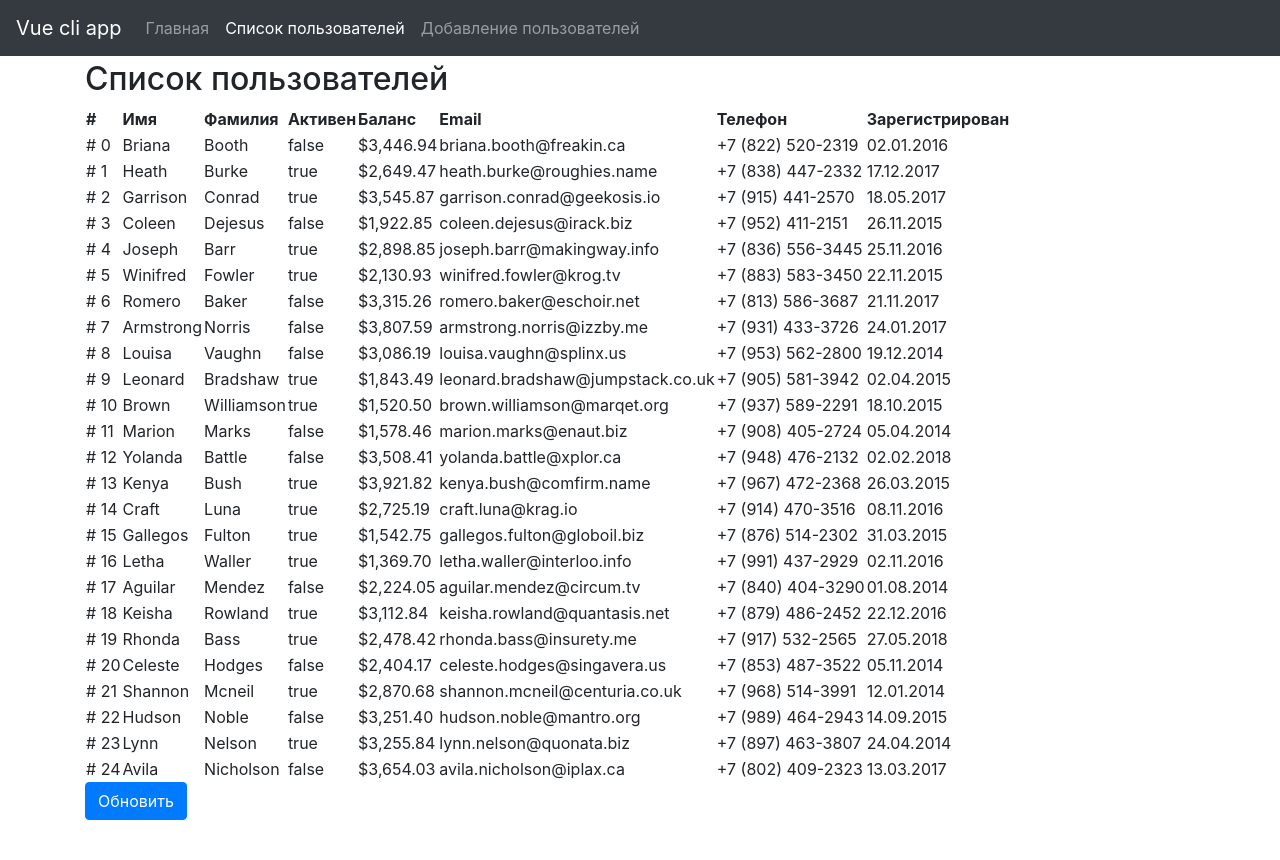
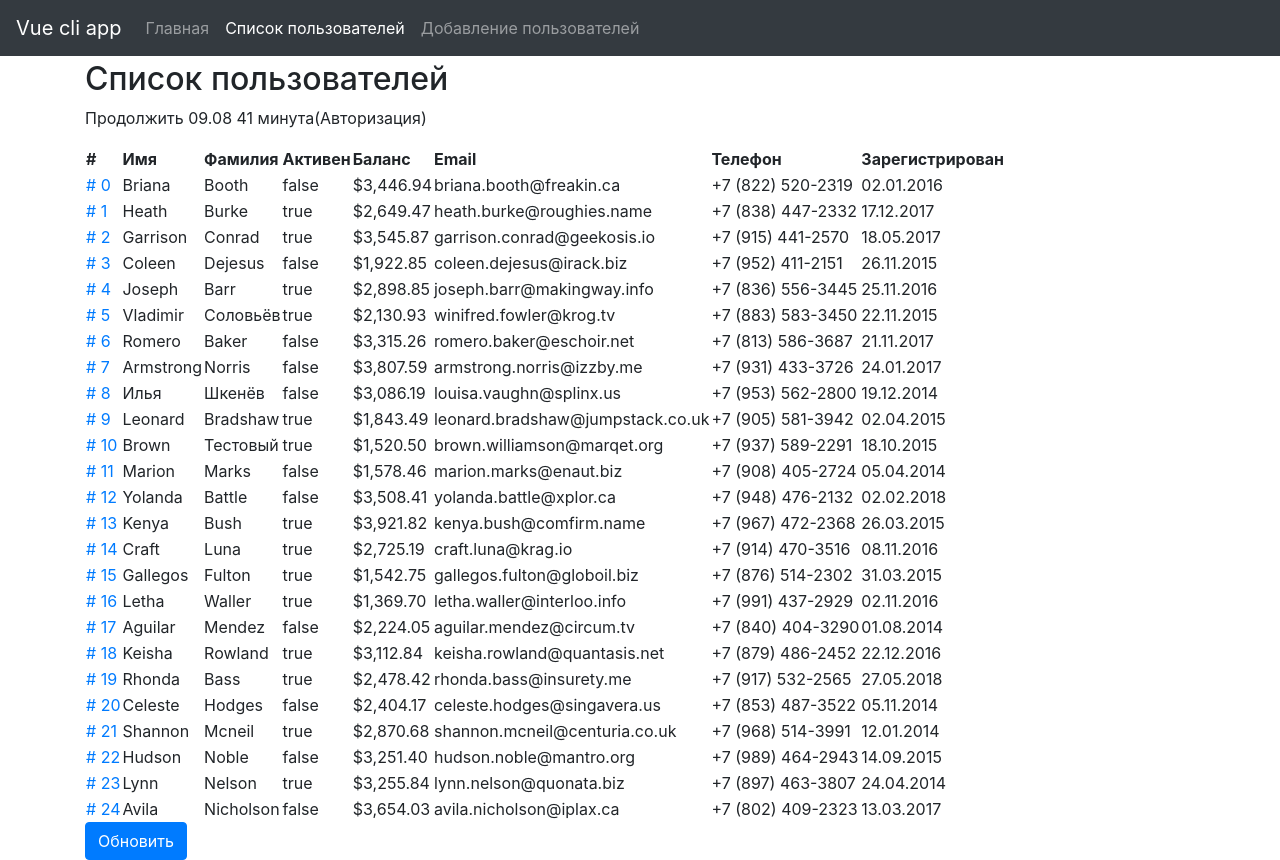
Before and after one commit to VladimirSolovyov/studying-vue, a Vue app in the folder classroomwork3/: page /users in a window 1280 px wide. Before the commit the page ends 820 px from the top, so only its background shows below. Built offline with nearby package versions, Linux system fonts and the light colour scheme; data requests are answered from the project's data file.

Commit message:
'Обучение_занятие4'

```diff
--- a/classroomwork3/db.json
+++ b/classroomwork3/db.json
@@ -1,5 +1,5 @@
 {
-    "users":[
+  "users": [
     {
       "id": 0,
       "isActive": false,
@@ -87,8 +87,8 @@
       "picture": "http://placehold.it/128x128",
       "age": 32,
       "accessLevel": "admin",
-          "firstName": "Winifred",
-          "lastName": "Fowler",
+      "firstName": "Vladimir",
+      "lastName": "Соловьёв",
       "company": "KROG",
       "email": "winifred.fowler@krog.tv",
       "phone": "+7 (883) 583-3450",
@@ -135,8 +135,8 @@
       "picture": "http://placehold.it/128x128",
       "age": 33,
       "accessLevel": "user",
-          "firstName": "Louisa",
-          "lastName": "Vaughn",
+      "firstName": "Илья",
+      "lastName": "Шкенёв",
       "company": "SPLINX",
       "email": "louisa.vaughn@splinx.us",
       "phone": "+7 (953) 562-2800",
@@ -168,7 +168,7 @@
       "age": 40,
       "accessLevel": "user",
       "firstName": "Brown",
-          "lastName": "Williamson",
+      "lastName": "Тестовый",
       "company": "MARQET",
       "email": "brown.williamson@marqet.org",
       "phone": "+7 (937) 589-2291",
--- /dev/null
+++ b/classroomwork3/src/axios.js
@@ -0,0 +1,12 @@
+import axios from 'axios'
+
+function getToken() {
+  return '123'
+}
+
+const instance = axios.create({
+  baseURL: 'http://localhost:3000',
+  headers: { Authorization: `Bearer ${getToken()}` }
+})
+
+export default instance
--- /dev/null
+++ b/classroomwork3/src/components/UserForm.vue
@@ -0,0 +1,55 @@
+<template>
+  <div>
+    <div class="form-group">
+      <label>Имя</label>
+      <input v-model="localUser.firstName" type="text" class="form-control">
+    </div>
+
+    <div class="form-group">
+      <label>Фамилия</label>
+      <input v-model="localUser.lastName" type="text" class="form-control">
+    </div>
+
+    <div class="form-group">
+      <label>О нас</label>
+      <textarea v-model="localUser.about" type="text" class="form-control"/>
+    </div>
+
+  </div>
+</template>
+
+<script>
+export default {
+  name: 'UserForm',
+  model: {
+    prop: 'user',
+    event: 'megaevent'
+  },
+  props: {
+    user: {
+      type: Object,
+      required: true
+    }
+  },
+  data: () => ({
+    localUser: {}
+  }),
+  watch: {
+    localUser: {
+      deep: true,
+      handler: 'updateUser'
+    }
+  },
+  mounted() {
+    this.localUser = this.user
+  },
+  methods: {
+    updateUser() {
+      this.$emit('megaevent', Object.assign({}, this.localUser))
+    }
+  }
+}
+</script>
+
+<style scoped>
+</style>
--- a/classroomwork3/src/components/UserList.vue
+++ b/classroomwork3/src/components/UserList.vue
@@ -11,7 +11,11 @@
       <th>Зарегистрирован</th>
     </thead>
     <tbody v-for="item in users" :key="item.id">
-      <td># {{ item.id }}</td>
+      <td>
+        <router-link :to="'/edit/'+ item.id">
+          # {{ item.id }}
+        </router-link>
+      </td>
       <td>{{ item.firstName }}</td>
       <td>{{ item.lastName }}</td>
       <td>{{ item.isActive }}</td>
--- a/classroomwork3/src/router.js
+++ b/classroomwork3/src/router.js
@@ -3,10 +3,11 @@ import Router from 'vue-router'
 import Home from './views/Home.vue'
 import Users from './views/Users.vue'
 import Add from './views/Add.vue'
+import Edit from './views/Edit.vue'
 
 Vue.use(Router)
 
-export default new Router({
+const router = new Router({
   mode: 'history',
   linkActiveClass: 'active',
   routes: [
@@ -18,12 +19,41 @@ export default new Router({
     {
       path: '/users',
       name: 'users',
-      component: Users
+      component: Users,
+      meta: { requiresAuth: true }
     },
     {
       path: '/add',
       name: 'add',
-      component: Add
+      component: Add,
+      meta: { requiresAuth: true }
+    },
+    {
+      path: '/edit/:id',
+      name: 'edit',
+      component: Edit,
+      meta: { requiresAuth: true }
     }
   ]
 })
+
+const test = '123'
+
+router.beforeEach((to, from, next) => {
+  if (to.matched.some(record => record.meta.requiresAuth)) {
+    // этот путь требует авторизации, проверяем залогинен ли
+    // пользователь, и если нет, перенаправляем на страницу логина
+    if ('123' !== test) {
+      next({
+        path: '/login',
+        query: { redirect: to.fullPath }
+      })
+    } else {
+      next()
+    }
+  } else {
+    next() // всегда так или иначе нужно вызвать next()!
+  }
+})
+
+export default router
--- /dev/null
+++ b/classroomwork3/src/views/Edit.vue
@@ -0,0 +1,72 @@
+<template>
+  <div>
+    Редактирование пользователя с ID - {{ id }}
+
+    <div v-if="!user">
+      Loader...
+    </div>
+    <template v-else>
+
+      <user-form v-model="user" />
+
+      <button type="button" class="btn btn-primary" @click="save">
+        Сохранить
+      </button>
+
+      <pre> {{ user }}</pre>
+    </template>
+
+  </div>
+</template>
+
+<script>
+import axios from '@/axios.js'
+import UserForm from '@/components/UserForm.vue'
+
+export default {
+  name: 'Edit',
+  components: {
+    UserForm
+  },
+  data: () => ({
+    user: null
+  }),
+  computed: {
+    id() {
+      return parseInt(this.$route.params.id, 10)
+    },
+
+    restUrl() {
+      return `/users/${this.id}`
+    }
+  },
+  mounted() {
+    this.loadUser()
+  },
+  methods: {
+    redirectToList() {
+      this.$router.push('/users')
+    },
+
+    save() {
+      axios
+        .patch(this.restUrl, this.user)
+        .then(() => this.redirectToList())
+        .catch(error => console.error(error))
+    },
+
+    updateUser() {
+      console.log('updateUser')
+    },
+
+    loadUser() {
+      axios
+        .get(this.restUrl)
+        .then(response => {
+          this.user = response.data
+        })
+        .catch(error => console.log(error))
+    }
+  }
+}
+</script>
--- a/classroomwork3/src/views/Users.vue
+++ b/classroomwork3/src/views/Users.vue
@@ -1,7 +1,7 @@
 <template>
   <div>
     <h2>Список пользователей</h2>
-
+    <p>Продолжить 09.08 41 минута(Авторизация)</p>
     <div v-if="loading" class="alert alert-warning">
       Загрузка...
     </div>
```
Lines whose indentation alone changed are shown as unchanged.
